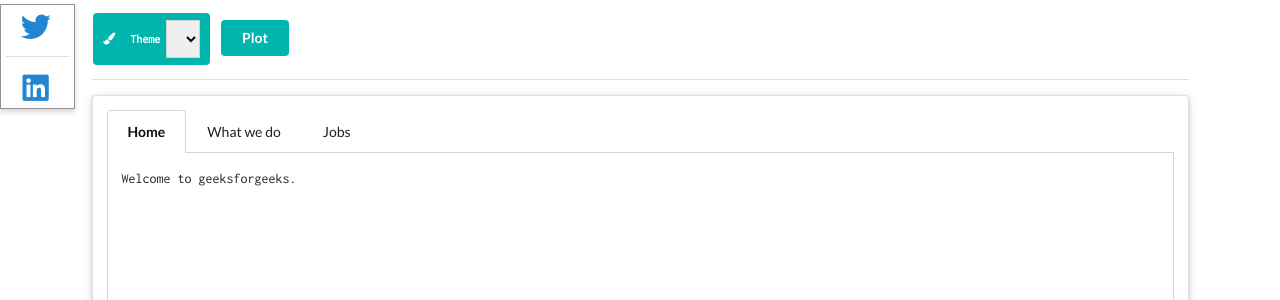
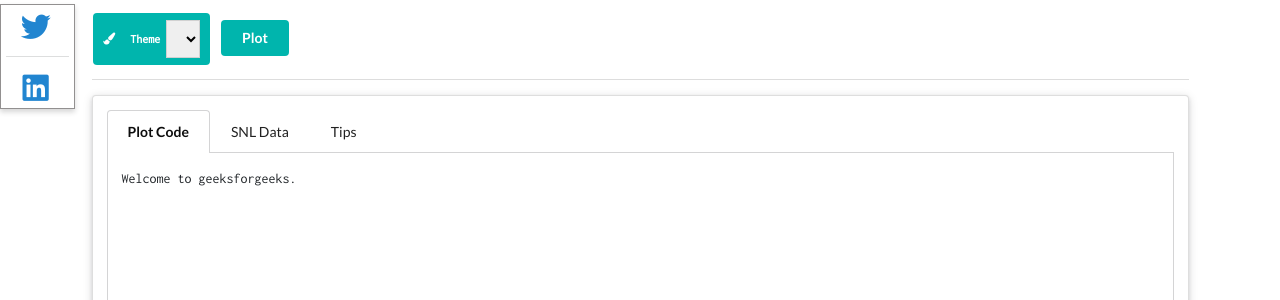
Before and after one commit to wiless/wiless.github.io, a Jekyll site: the page built from _apps/snl.html, in a window 1280 px wide. Shown: the part 446-746 px from the top of the page. Built offline with Jekyll 4.4.1, drawn with Linux system fonts in a browser that asks for light colours; nearby versions of some CDN libraries; some web fonts are replaced; comment, search, counter and statistics services are not loaded; a style sheet for code colours, icons or effects is not loaded.

Commit message:
Update snl.html

```diff
--- a/_apps/snl.html
+++ b/_apps/snl.html
@@ -42,9 +42,9 @@ title: SNL Spectrum Viewer
 
 <div class="ui raised segment">
 	  <div class="ui top attached tabular menu">
-            <a class="active item" data-tab="first">Home</a>
-            <a class="item" data-tab="second">What we do</a>
-            <a class="item" data-tab="third">Jobs</a>
+            <a class="active item" data-tab="first">Plot Code</a>
+            <a class="item" data-tab="second">SNL Data</a>
+            <a class="item" data-tab="third">Tips</a>
         </div>
 
         <div class="ui bottom attached
@@ -55,15 +55,15 @@ title: SNL Spectrum Viewer
 
         <div class="ui bottom attached
             tab segment" data-tab="second">
-            Provide tutorials for learning.
+                Data format is expected as in this <a target=_blank
+                            href="https://www.itu.int/online/sns/freqlist.sh?ntc_id=116520362&ie=y&sat_type=G&categ=C&script=&select_list=F&sel_type=&sel_satname=INSAT-KA82.5E&sat_name=INSAT-KA82.5E&plan_id=&ntc_nbr=">
+                            ITU Link</a>
+                        <textarea id="vegadata" style="width:100%" rows=15> </textarea>
         </div>
 
         <div class="ui bottom attached
             tab segment" data-tab="third">
-               Data format is expected as in this <a target=_blank
-                            href="https://www.itu.int/online/sns/freqlist.sh?ntc_id=116520362&ie=y&sat_type=G&categ=C&script=&select_list=F&sel_type=&sel_satname=INSAT-KA82.5E&sat_name=INSAT-KA82.5E&plan_id=&ntc_nbr=">
-                            ITU Link</a>
-                        <textarea id="vegadata" style="width:100%" rows=15> </textarea>
+
 
         </div>
 </div>
```
Also changed, not shown: other parts of _apps/snl.html (+1 -1 lines).
